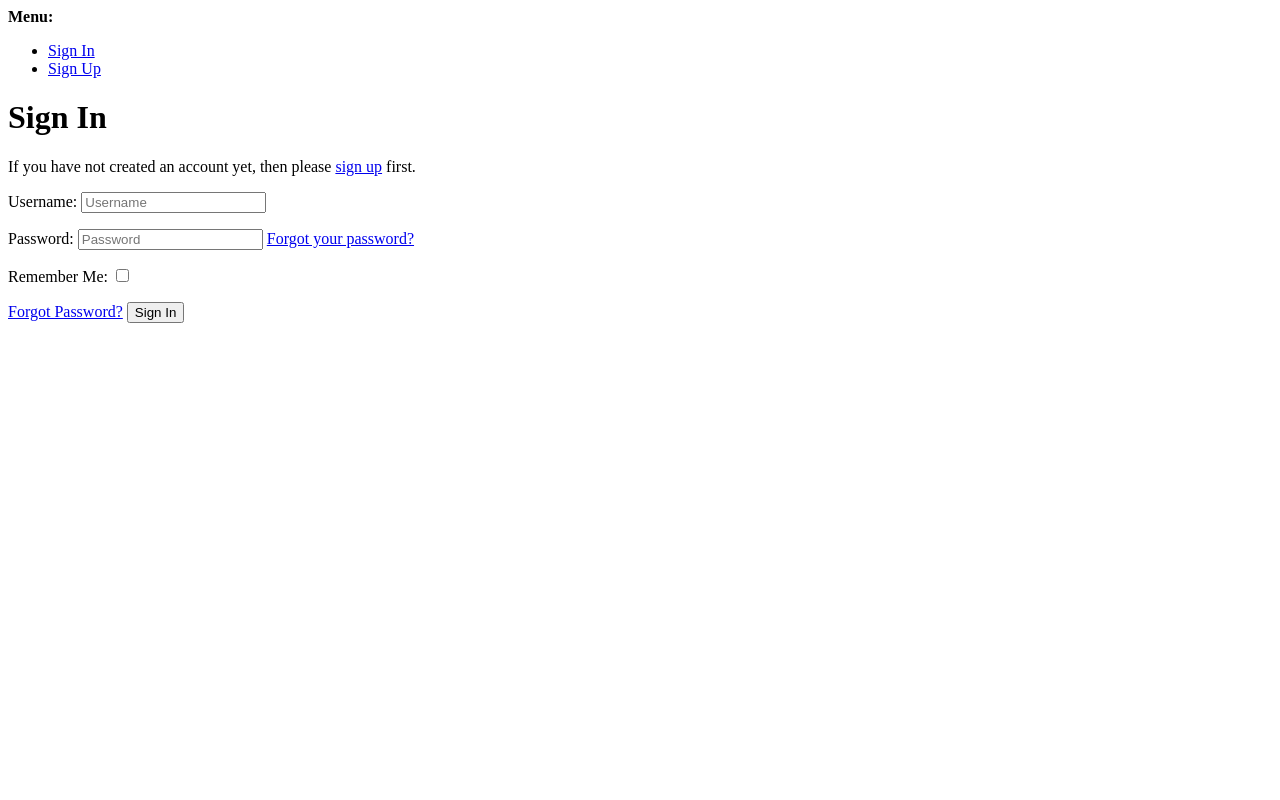
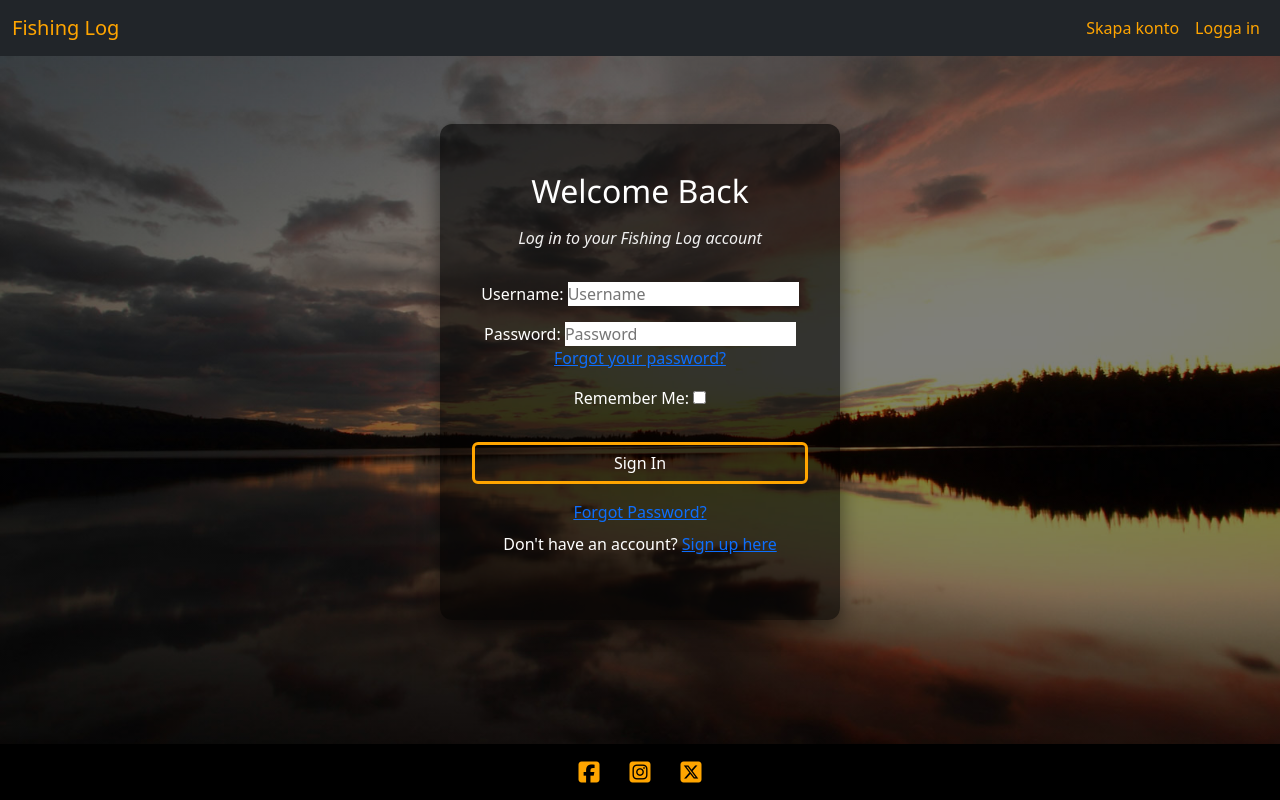
Before and after one commit to StoffeEriksson/fishing-log, a Django app: page /accounts/login/ in a window 1280 px wide. Run offline with Django 4.2, Linux system fonts and the light colour scheme; some libraries are stand-ins or nearby versions; some web fonts are replaced.

Commit message:
created login.html and signup.html and styled with css

```diff
--- a/static/css/style.css
+++ b/static/css/style.css
@@ -160,3 +160,52 @@ h2 {
 .btn-orange:hover {
   background-color: orange !important;
 }
+
+/* Login.html */
+
+.login-wrapper {
+  min-height: calc(100vh - 56px);
+  display: flex;
+  justify-content: center;
+  align-items: center;
+  padding: 2rem;
+}
+
+.login-card {
+  background-color: rgba(0, 0, 0, 0.6);
+  padding: 3rem 2rem;
+  border-radius: 12px;
+  color: white;
+  max-width: 400px;
+  width: 100%;
+  text-align: center;
+  box-shadow: 0 8px 20px rgba(0, 0, 0, 0.5);
+}
+
+.login-title {
+  font-size: 2rem;
+  margin-bottom: 1rem;
+  font-family: 'Segoe UI', sans-serif;
+}
+
+.login-sub {
+  margin-bottom: 2rem;
+  font-style: italic;
+  color: #f0f0f0;
+}
+
+.btn-orange {
+  background-color: orange;
+  color: white;
+  border: 2px solid orange;
+  border-radius: 8px;
+  padding: 0.5rem 1rem;
+  font-weight: 600;
+  transition: all 0.3s ease;
+}
+
+.btn-orange:hover {
+  background-color: darkorange;
+  border-color: darkorange;
+  color: white;
+}
--- a/templates/account/login.html
+++ b/templates/account/login.html
@@ -1,46 +1,23 @@
-{% extends "account/base.html" %}
+{% extends "base.html" %}
+{% load static %}
+{% block content %}
+<div class="login-wrapper">
+  <div class="login-card">
+    <h1 class="login-title">Welcome Back</h1>
+    <p class="login-sub">Log in to your Fishing Log account</p>
 
-{% load i18n %}
-{% load account socialaccount %}
+    <form method="POST" action="{% url 'account_login' %}">
+      {% csrf_token %}
+      {{ form.as_p }}
+      <button type="submit" class="btn btn-orange w-100 mt-3">Sign In</button>
+    </form>
 
-{% block head_title %}{% trans "Sign In" %}{% endblock head_title %}
-
-{% block content %}
-
-<h1>{% trans "Sign In" %}</h1>
-
-{% get_providers as socialaccount_providers %}
-
-{% if socialaccount_providers %}
-<p>{% blocktrans with site.name as site_name %}Please sign in with one
-of your existing third party accounts. Or, <a href="{{ signup_url }}">sign up</a>
-for a {{ site_name }} account and sign in below:{% endblocktrans %}</p>
-
-<div class="socialaccount_ballot">
-
-  <ul class="socialaccount_providers">
-    {% include "socialaccount/snippets/provider_list.html" with process="login" %}
-  </ul>
-
-  <div class="login-or">{% trans 'or' %}</div>
-
+    <div class="mt-3 text-center">
+      <a href="{% url 'account_reset_password' %}">Forgot Password?</a>
+    </div>
+    <div class="mt-2 text-center">
+      <p>Don't have an account? <a href="{% url 'account_signup' %}">Sign up here</a></p>
+    </div>
+  </div>
 </div>
-
-{% include "socialaccount/snippets/login_extra.html" %}
-
-{% else %}
-<p>{% blocktrans %}If you have not created an account yet, then please
-<a href="{{ signup_url }}">sign up</a> first.{% endblocktrans %}</p>
-{% endif %}
-
-<form class="login" method="POST" action="{% url 'account_login' %}">
-  {% csrf_token %}
-  {{ form.as_p }}
-  {% if redirect_field_value %}
-  <input type="hidden" name="{{ redirect_field_name }}" value="{{ redirect_field_value }}" />
-  {% endif %}
-  <a class="button secondaryAction" href="{% url 'account_reset_password' %}">{% trans "Forgot Password?" %}</a>
-  <button class="primaryAction" type="submit">{% trans "Sign In" %}</button>
-</form>
-
-{% endblock content %}
+{% endblock %}
```
Also changed, not shown: templates/account/signup.html (+18 -19 lines).
